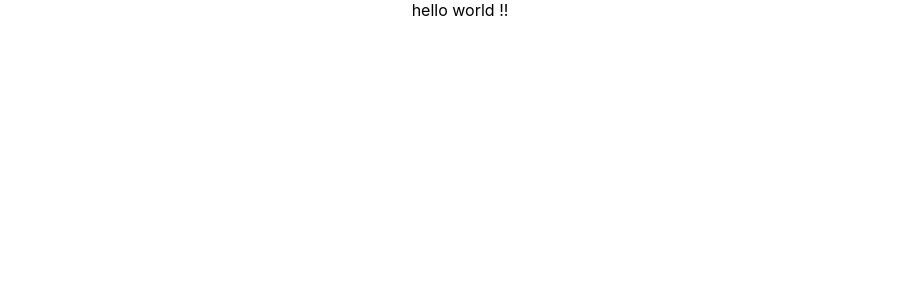
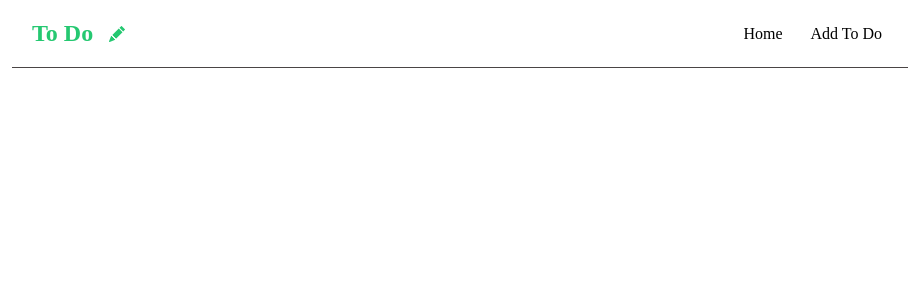
Before and after one commit to handaehee93/React-Blog, a React (Create React App) app: page / in a window 1280 px wide. Shown: the top 300 px of the page, without its empty margins (180-1093 px from the left). Built offline with nearby package versions, Linux system fonts and the light colour scheme.

Commit message:
NavBar 컴포넌트 완성

```diff
--- a/package.json
+++ b/package.json
@@ -8,6 +8,7 @@
     "@testing-library/user-event": "^13.5.0",
     "react": "^18.2.0",
     "react-dom": "^18.2.0",
+    "react-icons": "^4.7.1",
     "react-scripts": "5.0.1",
     "web-vitals": "^2.1.4"
   },
--- a/src/App.css
+++ /dev/null
@@ -1,38 +0,0 @@
-.App {
-  text-align: center;
-}
-
-.App-logo {
-  height: 40vmin;
-  pointer-events: none;
-}
-
-@media (prefers-reduced-motion: no-preference) {
-  .App-logo {
-    animation: App-logo-spin infinite 20s linear;
-  }
-}
-
-.App-header {
-  background-color: #282c34;
-  min-height: 100vh;
-  display: flex;
-  flex-direction: column;
-  align-items: center;
-  justify-content: center;
-  font-size: calc(10px + 2vmin);
-  color: white;
-}
-
-.App-link {
-  color: #61dafb;
-}
-
-@keyframes App-logo-spin {
-  from {
-    transform: rotate(0deg);
-  }
-  to {
-    transform: rotate(360deg);
-  }
-}
--- a/src/App.js
+++ b/src/App.js
@@ -1,10 +1,11 @@
-import logo from './logo.svg';
-import './App.css';
+
+import NavBar from './components/NavBar';
+
 
 function App() {
   return (
     <div className="App">
-        hello world !!
+      <NavBar />
     </div>
   );
 }
--- /dev/null
+++ b/src/components/NavBar.jsx
@@ -0,0 +1,14 @@
+import React from 'react'
+import {BsPencilFill} from 'react-icons/bs'
+export default function NavBar() {
+  return (
+    <nav className='navbar'>
+      <h1>To Do</h1>
+      <BsPencilFill className='icon'/>
+      <div className='links'>
+        <a href="/">Home</a>
+        <a href="/create">Add To Do</a>
+      </div>
+    </nav>
+  )
+}
--- a/src/index.css
+++ b/src/index.css
@@ -1,13 +1,45 @@
-body {
+ * {
   margin: 0;
-  font-family: -apple-system, BlinkMacSystemFont, 'Segoe UI', 'Roboto', 'Oxygen',
-    'Ubuntu', 'Cantarell', 'Fira Sans', 'Droid Sans', 'Helvetica Neue',
-    sans-serif;
-  -webkit-font-smoothing: antialiased;
-  -moz-osx-font-smoothing: grayscale;
+  padding: 0;
+  box-sizing: border-box;
 }
 
-code {
-  font-family: source-code-pro, Menlo, Monaco, Consolas, 'Courier New',
-    monospace;
+body {
+  height: 100vh;
+  width: 100vw;
 }
+
+.icon {
+  color: #25c871;
+  margin-left: 1rem;
+}
+.navbar {
+  padding: 20px;
+  display: flex;
+  /* justify-content: space-between; */
+  /* 현재 메인축이 row 아래 코드는 반대축 기준, 얼라들은 반대많이 함 */
+  align-items: center;
+  max-width: 70%;
+  margin:auto;
+  border-bottom: 1px solid #4a4545;
+}
+
+.navbar .links {
+  /* 아래와 같이 주면 왼쪽 마진을 꽉 채워서 오른쪽 정렬이 되게 한다? */
+  margin-left: auto;
+  color: black;
+}
+.navbar h1 {
+  color: #25c871;
+}
+
+.navbar a {
+  margin-left: 16px;
+  text-decoration: none;
+  padding: 6px;
+  color: black;
+}
+
+.navbar a:hover {
+  color: #25c871;
+}
```
Also changed, not shown: 1 other file (tests, documents, lock files or other folders).
